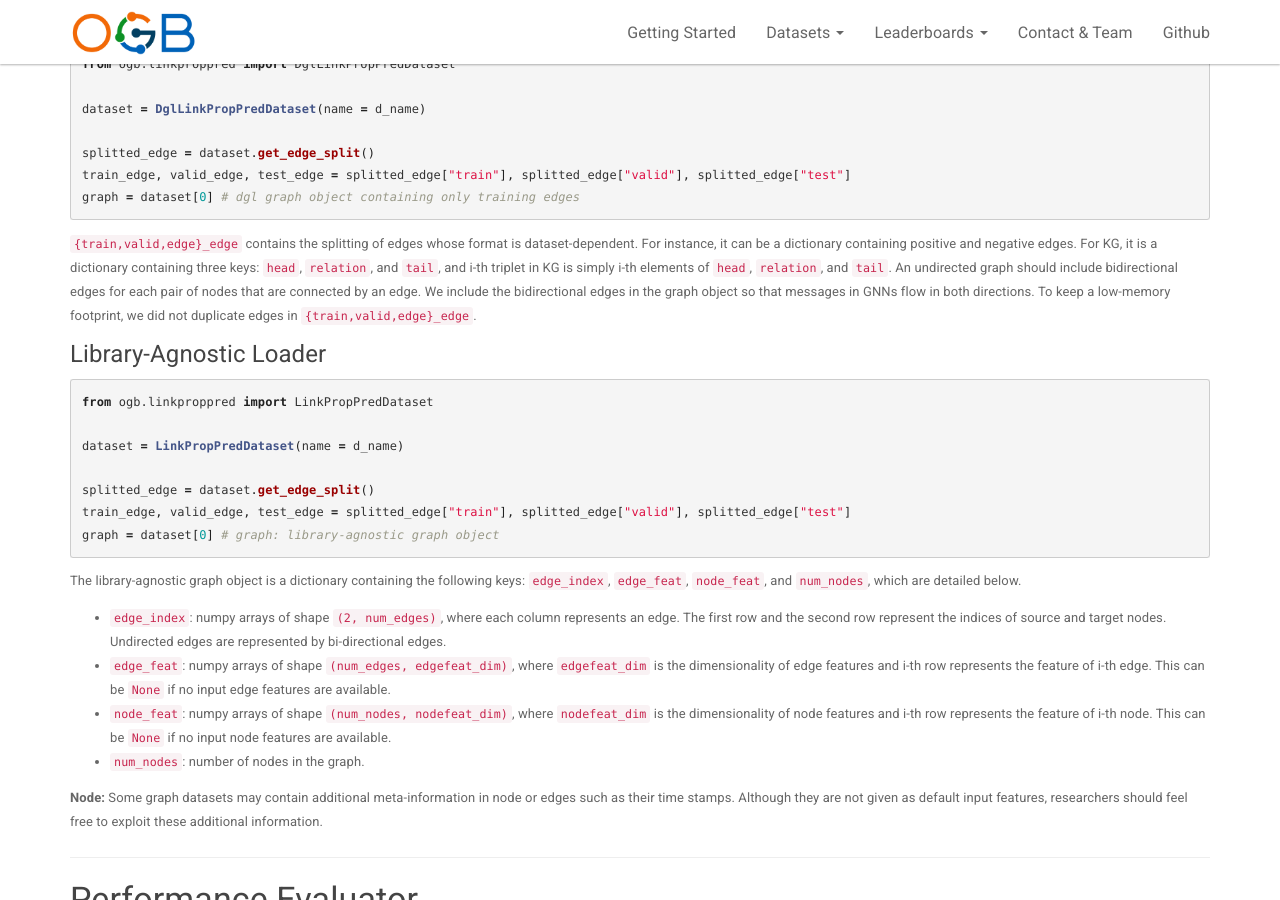
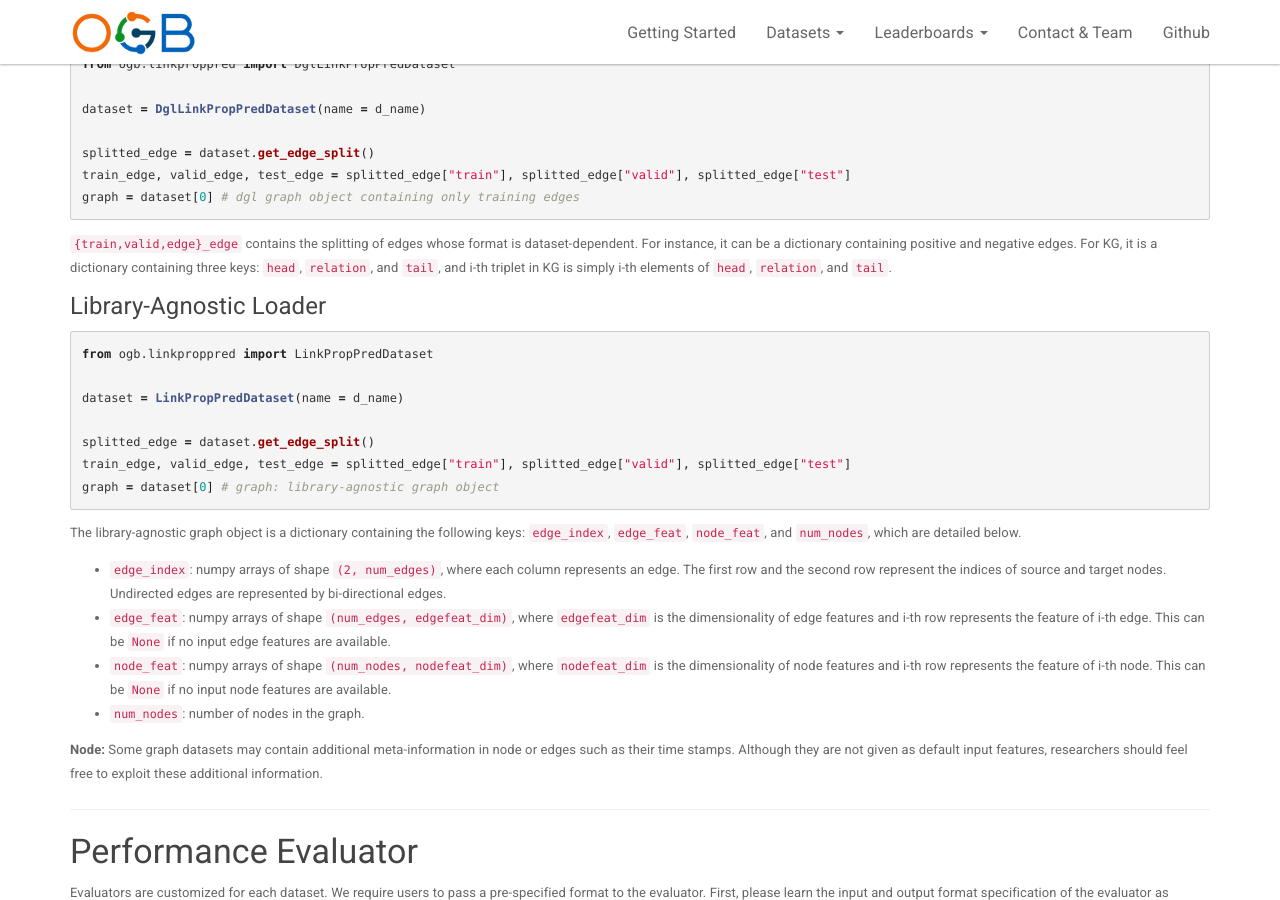
Before and after one commit to snap-stanford/ogb-web, a Jekyll site: the page built from _docs/datasets/linkprop.md, in a window 1280 px wide and 900 px high, scrolled down 1480 px. Built offline with Jekyll 4.4.1, drawn with Linux system fonts in a browser that asks for light colours.

Commit message:
update linkprop.md

````diff
--- a/_docs/datasets/linkprop.md
+++ b/_docs/datasets/linkprop.md
@@ -84,7 +84,7 @@ train_edge, valid_edge, test_edge = splitted_edge["train"], splitted_edge["valid
 graph = dataset[0] # dgl graph object containing only training edges
 ```
 `{train,valid,edge}_edge` contains the splitting of edges whose format is dataset-dependent. For instance, it can be a dictionary containing positive and negative edges. For KG, it is a dictionary containing three keys: `head`, `relation`, and `tail`, and i-th triplet in KG is simply i-th elements of `head`, `relation`, and `tail`.
-An undirected graph should include bidirectional edges for each pair of nodes that are connected by an edge. We include the bidirectional edges in the graph object so that messages in GNNs flow in both directions. To keep a low-memory footprint, we did not duplicate edges in `{train,valid,edge}_edge`.
+<!-- An undirected graph should include bidirectional edges for each pair of nodes that are connected by an edge. We include the bidirectional edges in the graph object so that messages in GNNs flow in both directions. To keep a low-memory footprint, we did not add in `{train,valid,edge}_edge`. -->
 
 <a name="libagn"/>
 
````
